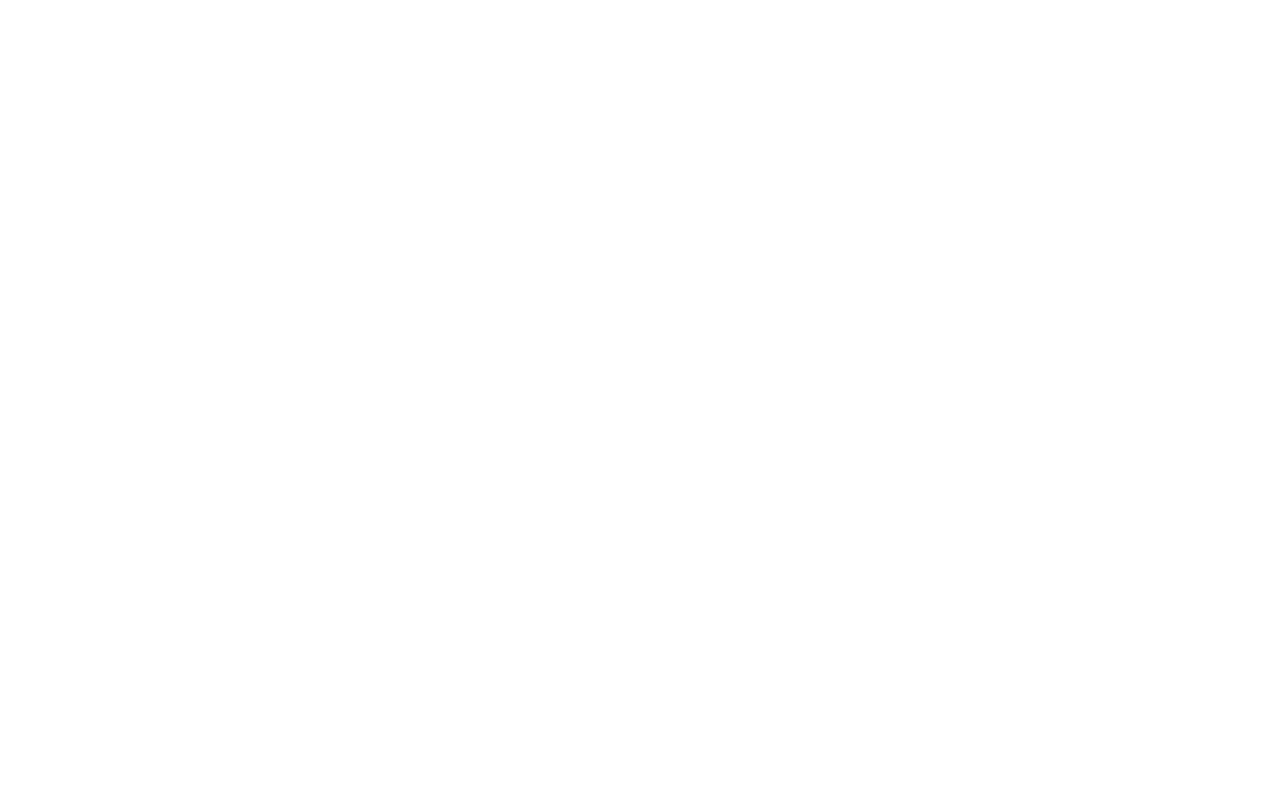
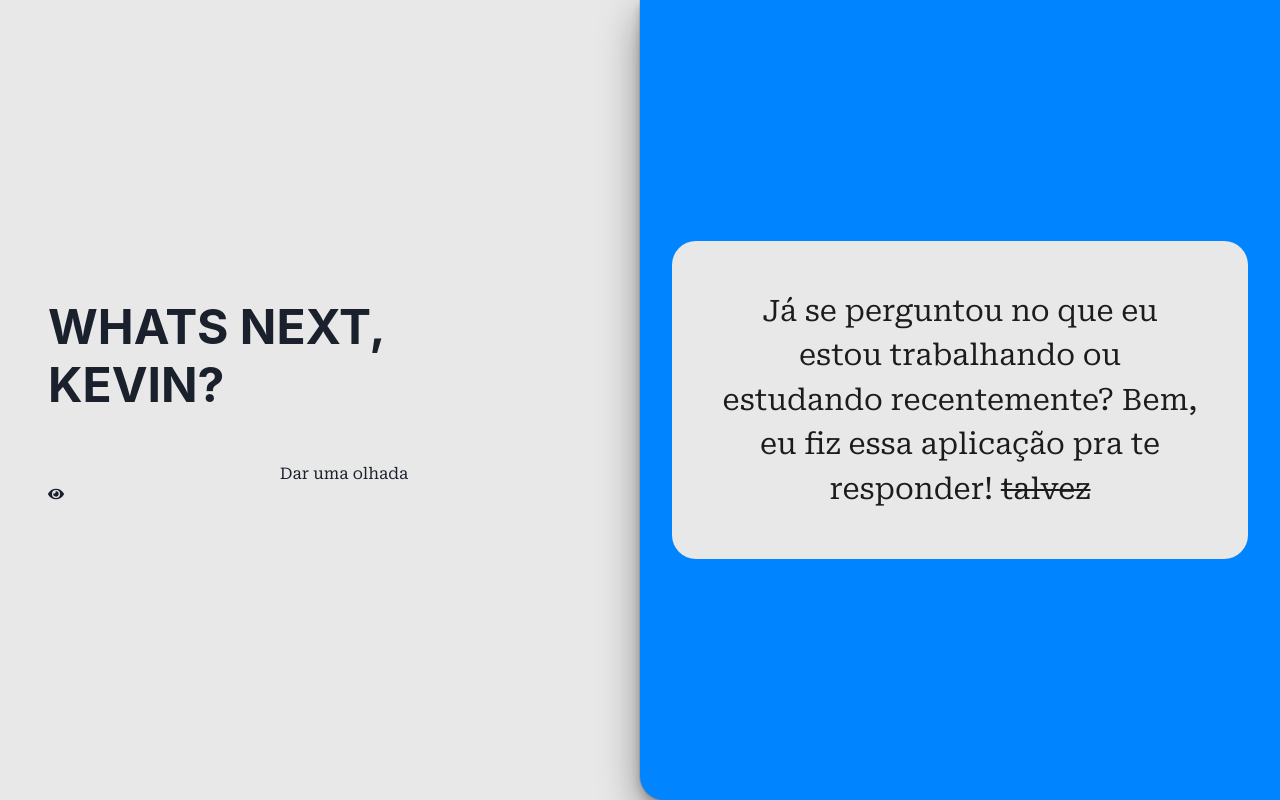
Before and after one commit to kevinaryeldev/whats-next, a React (Vite) app: page / in a window 1280 px wide. Built offline with nearby package versions, Linux system fonts and the light colour scheme; a web font is replaced by a local one.

Commit message:
feat(Landing Page):Frist version created

```diff
--- a/src/App.tsx
+++ b/src/App.tsx
@@ -1,5 +1,11 @@
+import PageRouter from './PageRouter'
+
 const App = () => {
-  return <div className="App"></div>
+  return (
+    <div className="App">
+      <PageRouter />
+    </div>
+  )
 }
 
 export default App
--- /dev/null
+++ b/src/pages/LandingPage/components/Footer/index.tsx
@@ -0,0 +1,10 @@
+import { Box } from '@chakra-ui/react'
+
+const LandingFooter = () => {
+  return (
+    <>
+      <Box as="footer"></Box>
+    </>
+  )
+}
+export default LandingFooter
--- a/src/pages/LandingPage/index.tsx
+++ b/src/pages/LandingPage/index.tsx
@@ -1,4 +1,69 @@
+import { Box, Heading, Text, useColorModeValue } from '@chakra-ui/react'
+import { ButtonNew, PageWrapper } from '../../components/chakraComponents'
+import LandingFooter from './components/Footer'
+import { FaEye } from 'react-icons/fa'
 const LandingPage = () => {
-  return <div>LandingPage</div>
+  return (
+    <>
+      <PageWrapper
+        as="section"
+        display="flex"
+        flexDir={['column', null, 'row']}
+        alignItems={['flex-start', null, 'center']}
+        justifyContent={['center', null, 'flex-start']}
+      >
+        <Box
+          w={['fit-content', null, '50%']}
+          height={['50vh', null, '100vh']}
+          display="flex"
+          justifyContent="center"
+          flexDir="column"
+          paddingLeft={['4', '8', '12']}
+        >
+          <Heading as="h1" fontSize={['3xl', '4xl', '5xl']}>
+            WHATS NEXT,
+          </Heading>
+          <Heading fontSize={['3xl', '4xl', '5xl']} as="h1">
+            KEVIN?
+          </Heading>
+          <ButtonNew marginTop={['1.5rem', '2rem', '3rem']}>
+            Dar uma olhada <FaEye />
+          </ButtonNew>
+        </Box>
+        <Box
+          display="flex"
+          w={['100%', null, '50%']}
+          height={['50vh', null, '100vh']}
+          bg={useColorModeValue('blueL.100', 'blueD.100')}
+          justifyContent="center"
+          alignItems="center"
+          borderBottomLeftRadius={{ lg: '3xl' }}
+          boxShadow="dark-lg"
+        >
+          <Box
+            padding={['1rem', '1.5rem', '3rem']}
+            width="90%"
+            bg={useColorModeValue('gray.400', 'gray.100')}
+            borderRadius="3xl"
+          >
+            <Text
+              as="h2"
+              fontSize={['xl', '2xl', '3xl']}
+              color="gray.100"
+              textAlign="center"
+            >
+              Já se perguntou no que eu estou trabalhando ou estudando
+              recentemente? Bem, eu fiz essa aplicação pra te responder! {''}
+              <Text as="span" textDecor="line-through">
+                talvez
+              </Text>
+            </Text>
+          </Box>
+        </Box>
+      </PageWrapper>
+      <PageWrapper as="main"></PageWrapper>
+      <LandingFooter />
+    </>
+  )
 }
 export default LandingPage
```
